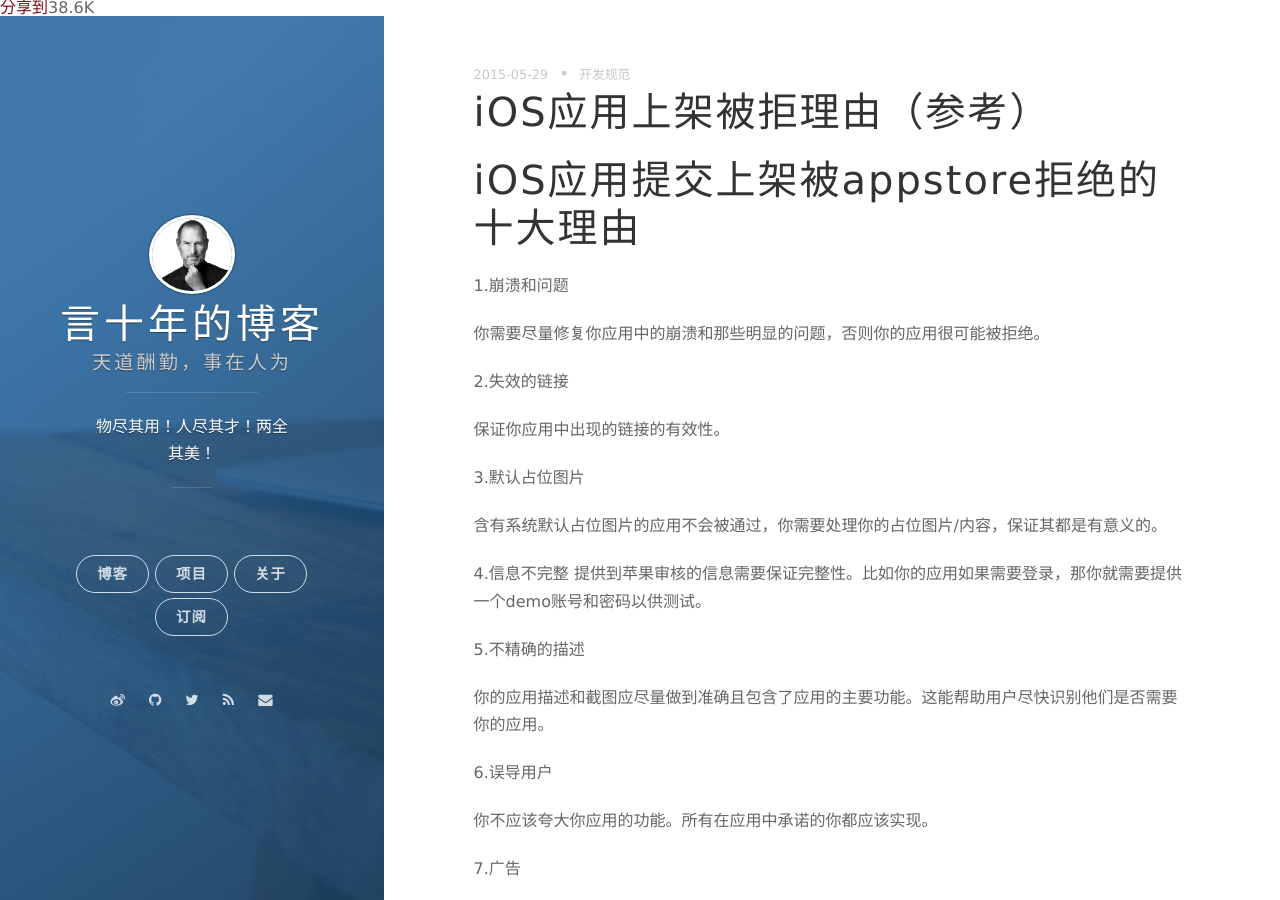
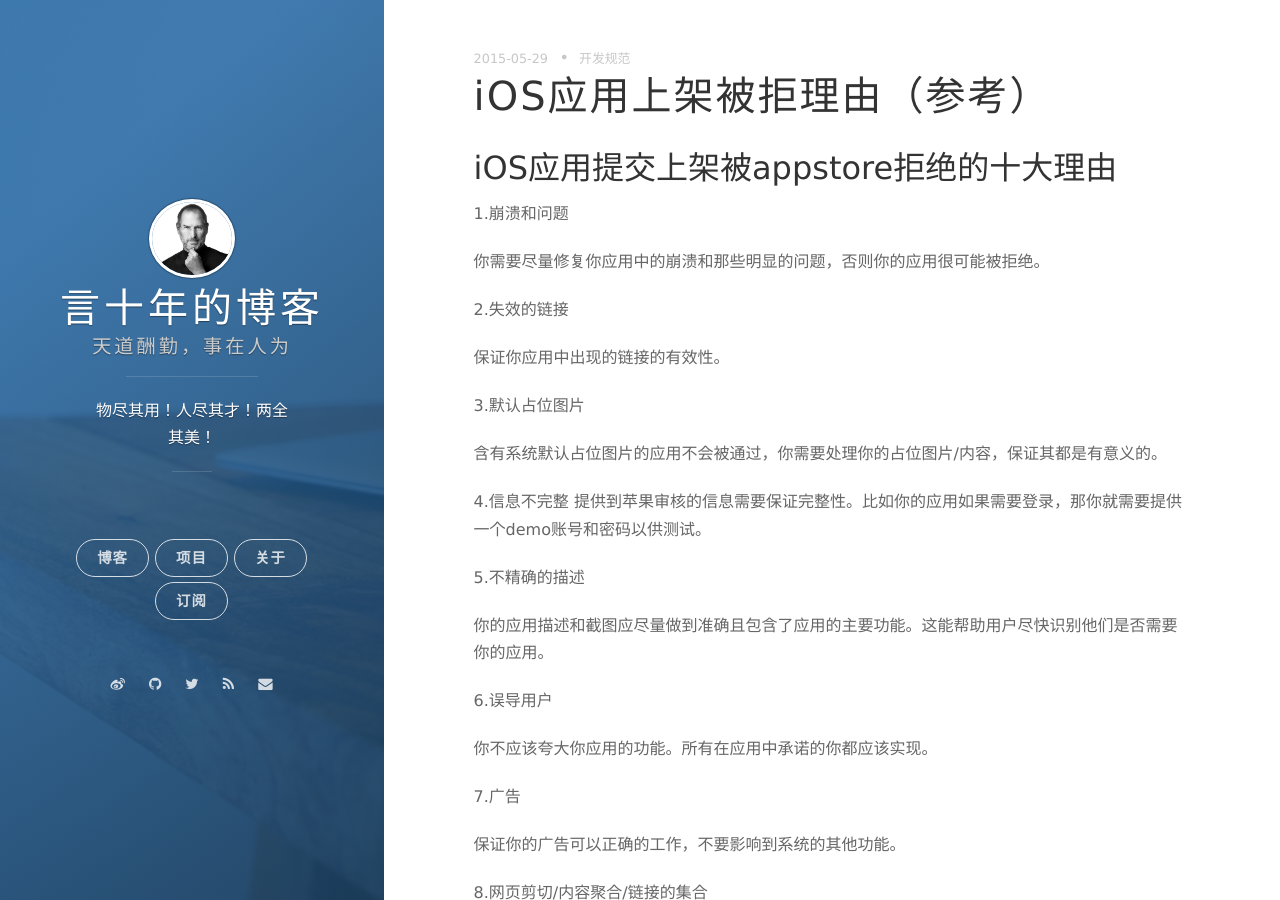
Before and after one commit to yanshinian/yanshinian.github.io, a Jekyll site: the page built from _posts/2015-05-29-rejectreason.markdown, in a window 1280 px wide and 900 px high. Built offline with Jekyll 4.4.1, drawn with Linux system fonts in a browser that asks for light colours; nearby versions of some CDN libraries; Markdown is read by kramdown in place of the engine named in the settings; comment, search, counter and statistics services are not loaded.

Commit message:
添加分享插件

```diff
--- a/_includes/default.html
+++ b/_includes/default.html
@@ -47,9 +47,7 @@
 
 </head>
 <body class="home-template no-js">
-<!--添加分享插件-->
-    <div class="bshare-custom icon-medium"><div class="bsPromo bsPromo2"></div><a title="分享到" href="http://www.bShare.cn/" id="bshare-shareto" class="bshare-more">分享到</a><a title="分享到QQ空间" class="bshare-qzone" href="javascript:void(0);"></a><a title="分享到微信" class="bshare-weixin" href="javascript:void(0);"></a><a title="分享到新浪微博" class="bshare-sinaminiblog" href="javascript:void(0);"></a><a title="分享到QQ好友" class="bshare-qqim" href="javascript:void(0);"></a><a title="分享到复制网址" class="bshare-clipboard" href="javascript:void(0);"></a><a title="更多平台" class="bshare-more bshare-more-icon more-style-addthis"></a><span style="float: none;" class="BSHARE_COUNT bshare-share-count">38.6K</span></div><script type="text/javascript" charset="utf-8" src="http://static.bshare.cn/b/buttonLite.js#style=-1&amp;uuid=&amp;pophcol=2&amp;lang=zh"></script><script type="text/javascript" charset="utf-8" src="http://static.bshare.cn/b/bshareC0.js"></script>
-    <!--分享插件end-->
+
     <span class="mobile btn-mobile-menu">
         <i class="fa fa-list btn-mobile-menu__icon"></i>
         <i class="fa fa-angle-up btn-mobile-close__icon hidden"></i>
--- a/_includes/footer.html
+++ b/_includes/footer.html
@@ -1,3 +1,6 @@
+<!--添加分享插件-->
+    <div class="bshare-custom icon-medium"><div class="bsPromo bsPromo2"></div><a title="分享到" href="http://www.bShare.cn/" id="bshare-shareto" class="bshare-more">分享到</a><a title="分享到QQ空间" class="bshare-qzone" href="javascript:void(0);"></a><a title="分享到微信" class="bshare-weixin" href="javascript:void(0);"></a><a title="分享到新浪微博" class="bshare-sinaminiblog" href="javascript:void(0);"></a><a title="分享到QQ好友" class="bshare-qqim" href="javascript:void(0);"></a><a title="分享到复制网址" class="bshare-clipboard" href="javascript:void(0);"></a><a title="更多平台" class="bshare-more bshare-more-icon more-style-addthis"></a><span style="float: none;" class="BSHARE_COUNT bshare-share-count">38.6K</span></div><script type="text/javascript" charset="utf-8" src="http://static.bshare.cn/b/buttonLite.js#style=-1&amp;uuid=&amp;pophcol=2&amp;lang=zh"></script><script type="text/javascript" charset="utf-8" src="http://static.bshare.cn/b/bshareC0.js"></script>
+    <!--分享插件end-->
 
 <footer class="footer">
     <span class="footer__copyright">&copy; {{date format="YYYY"}}  All rights reserved.</span>
--- a/_posts/2015-05-29-rejectreason.markdown
+++ b/_posts/2015-05-29-rejectreason.markdown
@@ -5,7 +5,7 @@
 date: 2015-05-29 10:15:48
 category: 开发规范
 ---
-#iOS应用提交上架被appstore拒绝的十大理由
+##iOS应用提交上架被appstore拒绝的十大理由
 
 1.崩溃和问题
 
@@ -51,8 +51,8 @@
 
 [https://developer.apple.com/app-store/review/rejections/](https://developer.apple.com/app-store/review/rejections/)
 
-#下面是网友收集的
-##基本要点
+##下面是网友收集的
+###基本要点
 
 ·         不能导致手机故障（比如崩溃或屏幕问题）
 
@@ -114,14 +114,14 @@
 ·         停止应用时应保存状态，下次启动时可以恢复
 
 ·         如果支持横屏模式，横屏设计也要很美
-##iPad特别注意事项：
+###iPad特别注意事项：
 
 ·         你的应用应该从各个方向都能使用，如果仅支持横屏和竖屏，那么上下两个方向都要支持
 
 ·         弹出窗口里面不应该包含其它弹出窗口，也就是弹出窗口里中不会激活另一个弹出窗口
 
 ·         一次不能弹出两个及以上窗口
-##提交应用程序文件时的细节：
+###提交应用程序文件时的细节：
 
 ·         程序文件名字和iTunes应用商店里面显示的名字要一致，或者是缩写
 
@@ -166,7 +166,7 @@
 ·         更新应用时，要做到名副其实，并且更新能够被用户发现
 
 ·         更新后的应用版本号要大于上个版本
-##杂项：
+###杂项：
 
 ·         应用要有足够大的市场，比如不能直供小部分人私下里使用
 
@@ -195,7 +195,7 @@
 ·         如果应用使用MapKit，不得隐藏或掩饰Google Logo
 
 ·         如果使用摄像头，不得关闭快门声音
-##版权、商标、所有权
+###版权、商标、所有权
 
 ·         能证明你拥有或有权使用应用中的所有代码
 
@@ -203,7 +203,7 @@
 
 ·         能证明你有权使用应用中的所有品牌名、公众人物名和其他商标
 
-##材料
+###材料
 
 ·         比如图片和图标不能有偏光效果的边界
 
```
